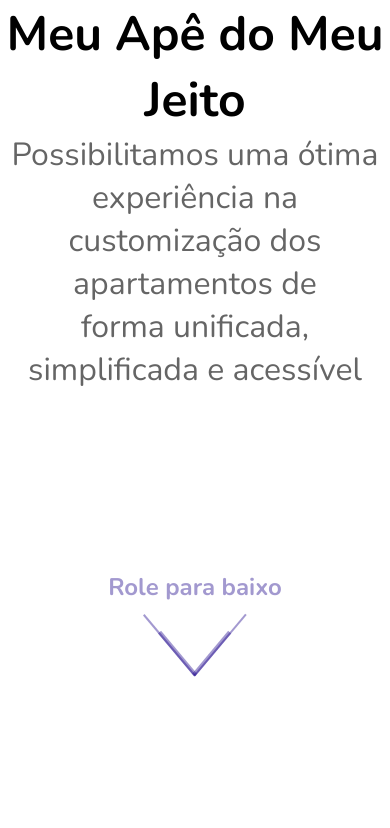
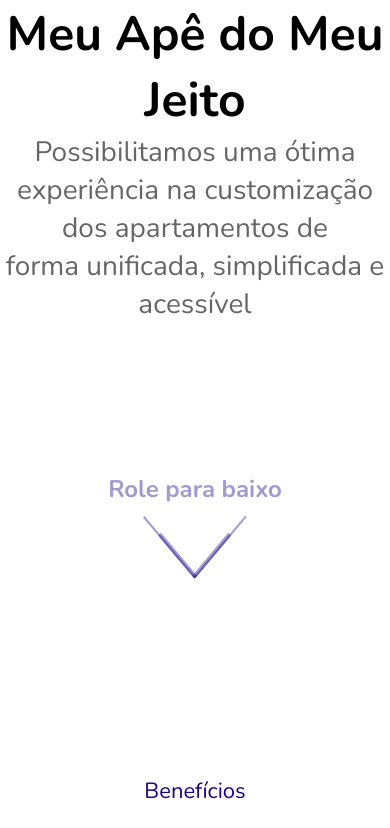
Before and after one commit to citi-onboarding/MeuApe-onepage, a React (Create React App) app in the folder client/: page / in a window 390 px wide. Shown: the part 1500-2328 px from the top of the page. Built offline with nearby package versions, Linux system fonts and the light colour scheme; no server answers.

Commit message:
starting responsiveness of footer's and intro's sections

```diff
--- a/client/src/components/carousel/styles.ts
+++ b/client/src/components/carousel/styles.ts
@@ -12,4 +12,8 @@
     max-width: 600px;
     max-height: 600px;
     cursor: pointer;
+    @media (max-width: 1000px) {
+        max-width: 500px;
+        max-height: 500px;
+      }
 `;
--- a/client/src/pages/constructBenefits2/styles.ts
+++ b/client/src/pages/constructBenefits2/styles.ts
@@ -7,7 +7,6 @@
   font-family: 'Nunito', sans-serif;
   display: flex;
   margin-bottom: 300px;
-  border-radius: 10px 10px 0 0;
 `;
 
 export const CBDiv = styled.div`
@@ -18,8 +17,8 @@
   flex-direction: column;
   margin-top: 20px;
   margin-left: 100px;
+
 `;
-
 
 export const CBimg = styled.img`
 `;
@@ -31,6 +30,9 @@
   margin-right: 66px;
   margin-left: auto;
   display: flex;
+  @media (max-width: 1200px) {
+    font-size: 28px;
+  }
 `;
 
 export const CBh1 = styled.h1`
--- a/client/src/pages/footer/styles.ts
+++ b/client/src/pages/footer/styles.ts
@@ -11,7 +11,10 @@
   text-align: center;
   bottom: 0;
   border-radius: 10px 10px 0 0;
-`;
+  @media (max-width: 1000px){
+    width: 100%;
+  }
+  `;
 
 export const FooterDiv = styled.div`
   display: flex;
--- a/client/src/pages/intro/styles.ts
+++ b/client/src/pages/intro/styles.ts
@@ -26,6 +26,8 @@
   margin-bottom: 100px;
   margin-left: auto;
   margin-right: auto;
+  text-align: center;
+  justify-content: center;
 `;
 
 export const Introh1 = styled.h1`
@@ -35,6 +37,7 @@
   color: black;
   margin-top: 0px;
   text-align: center;
+  justify-content: center;
 `;
 
 export const Introp3 = styled.p`
@@ -45,6 +48,10 @@
   opacity: 60%;
   margin-top: 0;
   text-align: center;
+  justify-content: center;
+  @media (max-width: 1200px) {
+    font-size: 28px;
+  }
 `;
 
 export const Introp1 = styled.p`
@@ -55,6 +62,7 @@
 margin-top: 0;
 line-height: 32px;
 text-align: center;
+justify-content: center;
 
 `;
 export const Introp2 = styled.p`
@@ -65,5 +73,9 @@
 opacity: 40%;
 margin-top: 180px;
 line-height: 32px;
+justify-content: center;
 text-align: center;
+@media (max-width: 1200px) {
+  margin-top: 150px;
+}
 `;
```
